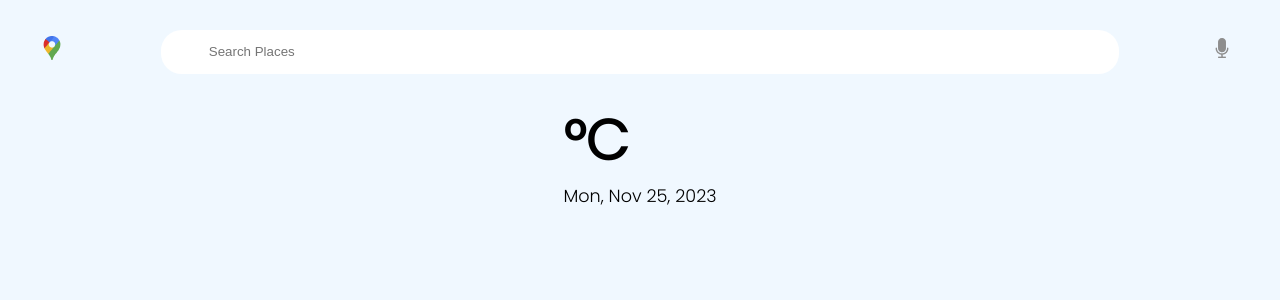
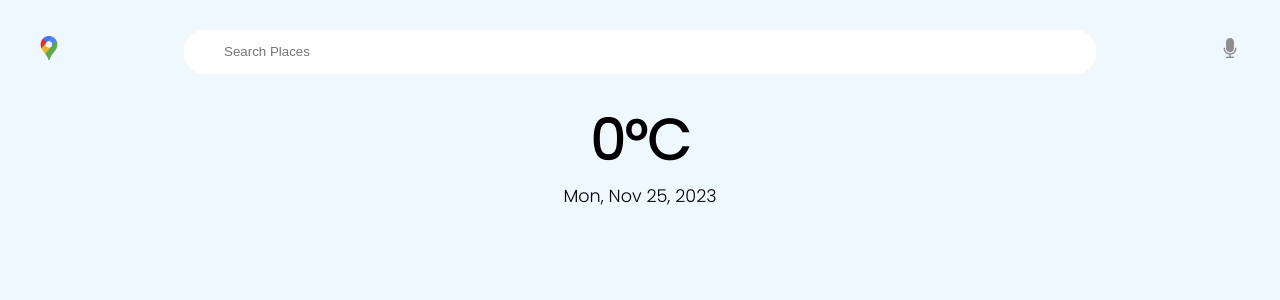
Before and after one commit to tishasaha32/weather-app, a React (Create React App) app: page / in a window 1280 px wide. Shown: the top 300 px of the page. Built offline with nearby package versions, Linux system fonts and the light colour scheme; no server answers; a web font is replaced by a local one.

Commit message:
added search by voice

```diff
--- a/src/App.js
+++ b/src/App.js
@@ -1,4 +1,4 @@
-import React from "react";
+import React, { useEffect, useState } from "react";
 import "./App.css";
 import Home from "./pages/Home";
 
--- a/src/common/date.js
+++ b/src/common/date.js
@@ -33,7 +33,7 @@ function date() {
   ]; // Setting day names in the array
   const dayOfWeek = dayName[currentDate.getDay()]; // Get the day from the day number
   return (
-    <div style={{ fontSize: "1.1rem", margin: "0" }}>
+    <div style={{ fontSize: "1.1rem", margin: "0", textAlign: "center" }}>
       {dayOfWeek.substring(0, 3)}, {month} {day}, {year}
     </div>
   );
--- a/src/common/location.js
+++ b/src/common/location.js
@@ -8,6 +8,7 @@ function location({ city }) {
           fontWeight: "bolder",
           fontSize: "1.2rem",
           margin: "0",
+          textAlign: "center",
         }}
       >
         {city}
--- a/src/common/temperature.js
+++ b/src/common/temperature.js
@@ -1,6 +1,7 @@
 import React from "react";
 
 function temperature({ temperature }) {
+  const temp = Math.floor(temperature);
   return (
     <div>
       <h1
@@ -9,9 +10,10 @@ function temperature({ temperature }) {
           margin: "0",
           paddingTop: "1.5rem",
           fontWeight: "bolder",
+          textAlign: "center",
         }}
       >
-        {temperature}°C
+        {temp}°C
       </h1>
     </div>
   );
--- a/src/component/Search.js
+++ b/src/component/Search.js
@@ -1,16 +1,44 @@
-import React from "react";
+import React, { useState, useEffect } from "react";
 import styles from "./Search.module.css";
 import GoogleMapsIcon from "../assets/googleMaps.png";
 import MicIcon from "../assets/mic.png";
 
+import useVoice from "../hooks/useVoice";
+
 function Search() {
+  const { text, isListening, listen, voiceSupported, setText } = useVoice();
+
+  // const [inputText, setInputText] = useState();
+
+  // setInputText(text);
+
+  const handleInputChange = (e) => {
+    setText(e.target.value); // Update the text state when input changes
+  };
+
+  if (!voiceSupported) {
+    return (
+      <div className="app">
+        <h1>
+          Voice recognition is not supported by your browser, please retry with
+          a supported browser e.g. Chrome
+        </h1>
+      </div>
+    );
+  }
   return (
     <div>
       <div className={styles.inputContainer}>
-        <input className={styles.inputField} placeholder="Search Places" />
+        <input
+          className={styles.inputField}
+          placeholder="Search Places"
+          contentEditable
+          value={text}
+          onChange={handleInputChange}
+        />
       </div>
       <img src={GoogleMapsIcon} className={styles.googleMapsIcon} />
-      <img src={MicIcon} className={styles.micIcon} />
+      <img src={MicIcon} className={styles.micIcon} onClick={listen} />
     </div>
   );
 }
--- a/src/component/Search.module.css
+++ b/src/component/Search.module.css
@@ -2,23 +2,21 @@
     position: relative;
 }
 .inputField{
-    width: 70vw;
-    padding: 0.9rem;
+    width: 65vw;
+    padding: 0.9rem 2.5rem;
     border-radius: 1.3rem;
     margin:30px 0px 0px 0px;
     border: none;
-    padding-left: 3rem;
 }
 .googleMapsIcon{
-    /* padding: 1rem; */
     top: 6%;
-    left: 2.5rem;
+    left: 2.3rem;
     position: absolute;
     transform: translateY(-50%);
 }
 .micIcon{
     top: 6%;
-    right: 3rem;
+    right: 2.5rem;
     position: absolute;
     transform: translateY(-50%);
 }
--- /dev/null
+++ b/src/hooks/useVoice.js
@@ -0,0 +1,44 @@
+import React, { useState, useEffect } from "react";
+let speech;
+if (window.webkitSpeechRecognition) {
+  // eslint-disable-next-line
+  const SpeechRecognition = window.webkitSpeechRecognition;
+  speech = new SpeechRecognition();
+  speech.continuous = true;
+} else {
+  speech = null;
+}
+function useVoice() {
+  const [isListening, setIsListening] = useState(false);
+  const [text, setText] = useState("");
+  const listen = () => {
+    setIsListening(!isListening);
+    if (isListening) {
+      speech.stop();
+    } else {
+      speech.start();
+    }
+  };
+  useEffect(() => {
+    //handle if the browser does not support the Speech API
+    if (!speech) {
+      return;
+    }
+    speech.onresult = (event) => {
+      setText(event.results[event.results.length - 1][0].transcript);
+    };
+  }, []);
+
+  //   useEffect(() => {
+  //     console.log(text);
+  //   }, [text]);
+  return {
+    text,
+    isListening,
+    listen,
+    voiceSupported: speech !== null,
+    setText,
+  };
+}
+
+export default useVoice;
--- a/src/pages/Home.js
+++ b/src/pages/Home.js
@@ -4,18 +4,15 @@ import useLocation from "../hooks/useLocation";
 import useWeather from "../hooks/useWeather";
 import useHourlyWeather from "../hooks/useHourlyWeather";
 
-import Temperature from "../common/temperature";
-import Date from "../common/date";
-import Location from "../common/location";
 import WeatherCondition from "../common/weatherCondition";
 import FeelsLike from "../common/feelsLike";
 import Humidity from "../common/humidity";
 import WindSpeed from "../common/windSpeed";
 
 import Search from "../component/Search";
-import TempContainer from "../component/TempContainer";
 
 import styles from "./Home.module.css";
+import TempContainer from "../component/TempContainer";
 
 function Home() {
   // const { location } = useLocation();
```
